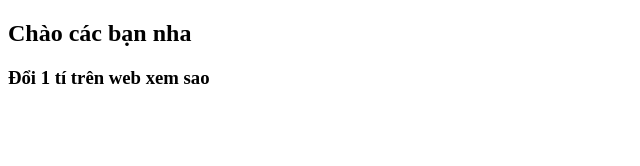
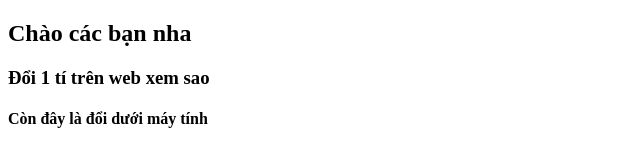
Before and after one commit to quocviet1502/githubTKLL, a plain HTML site: page about.html in a window 1280 px wide. Shown: the whole page, without its empty margins (0-640 px from the left). Drawn offline with Linux system fonts and the light colour scheme.

Commit message:
Thử đổi dưới máy tính

```diff
--- a/about.html
+++ b/about.html
@@ -8,5 +8,6 @@
 <body>
     <h2>Chào các bạn nha</h2>
     <h3> Đổi 1 tí trên web xem sao </h3>
+    <h4> Còn đây là đổi dưới máy tính</h4>
 </body>
 </html>
```
